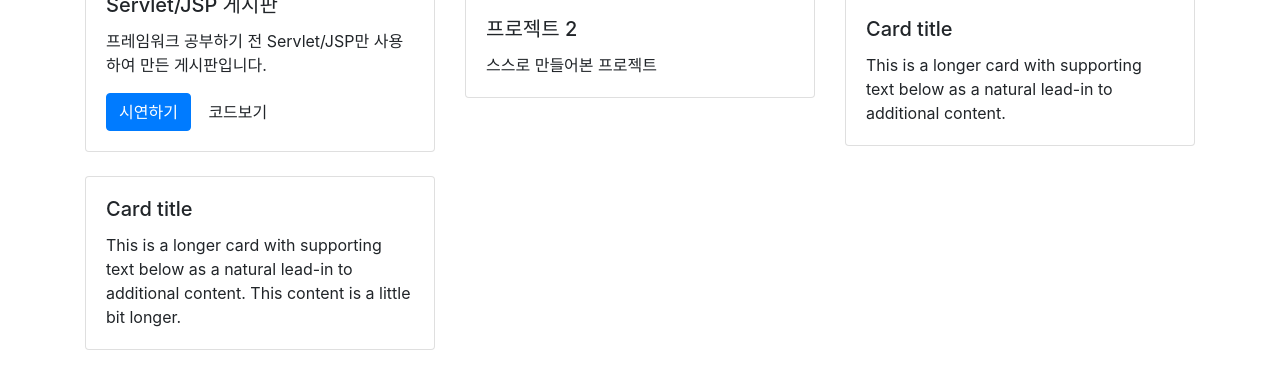
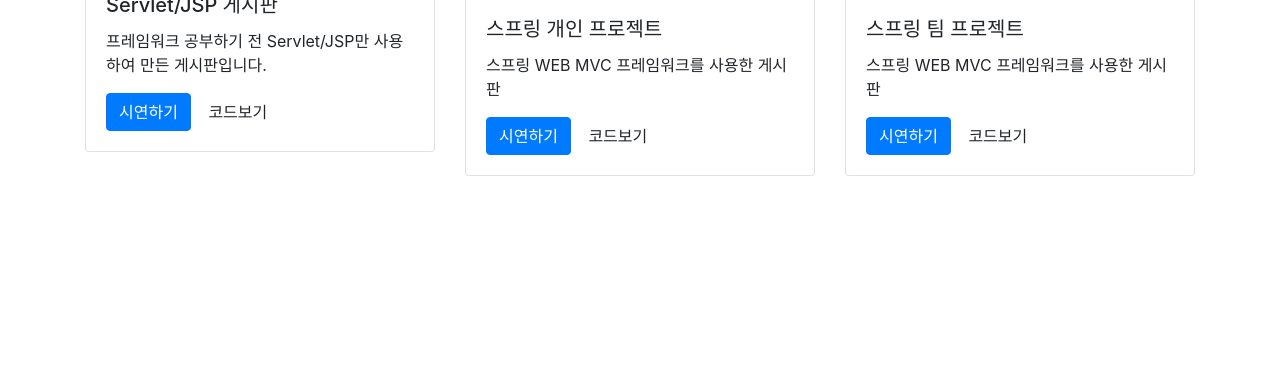
Before and after one commit to mohora11/mohora11.github.io, a plain HTML site: page index.html in a window 1280 px wide. Shown: the part 309-698 px from the top of the page. Drawn offline with nearby package versions, Linux system fonts and the light colour scheme.

Commit message:
카드추가

```diff
--- a/index.html
+++ b/index.html
@@ -47,8 +47,10 @@
                 <div class="card">
                     <img src="..." class="card-img-top" alt="...">
                     <div class="card-body">
-                        <h5 class="card-title">프로젝트 2</h5>
-                        <p class="card-text">스스로 만들어본 프로젝트</p>
+                        <h5 class="card-title">스프링 개인 프로젝트</h5>
+                        <p class="card-text">스프링 WEB MVC 프레임워크를 사용한 게시판</p>
+                        <a class="btn btn-primary">시연하기</a>
+                        <a class="btn btn-outline-primay" >코드보기</a>
                     </div>
                 </div>
             </div>
@@ -56,22 +58,14 @@
                 <div class="card">
                     <img src="..." class="card-img-top" alt="...">
                     <div class="card-body">
-                        <h5 class="card-title">Card title</h5>
-                        <p class="card-text">This is a longer card with supporting text below as a natural lead-in to
-                            additional content.</p>
+                        <h5 class="card-title">스프링 팀 프로젝트</h5>
+                        <p class="card-text">스프링 WEB MVC 프레임워크를 사용한 게시판</p>
+                        <a class="btn btn-primary">시연하기</a>
+                        <a class="btn btn-outline-primay" >코드보기</a>
                     </div>
                 </div>
             </div>
-            <div class="col mb-4">
-                <div class="card">
-                    <!-- <img src="..." class="card-img-top" alt="..."> -->
-                    <div class="card-body">
-                        <h5 class="card-title">Card title</h5>
-                        <p class="card-text">This is a longer card with supporting text below as a natural lead-in to
-                            additional content. This content is a little bit longer.</p>
-                    </div>
-                </div>
-            </div>
+
         </div>
 
     </div>
```
